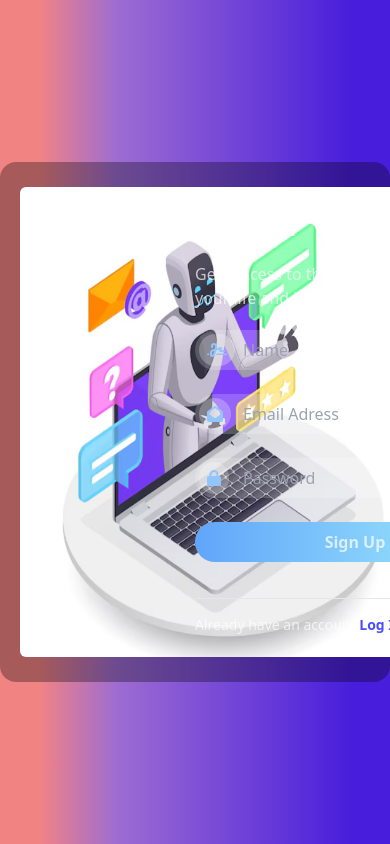
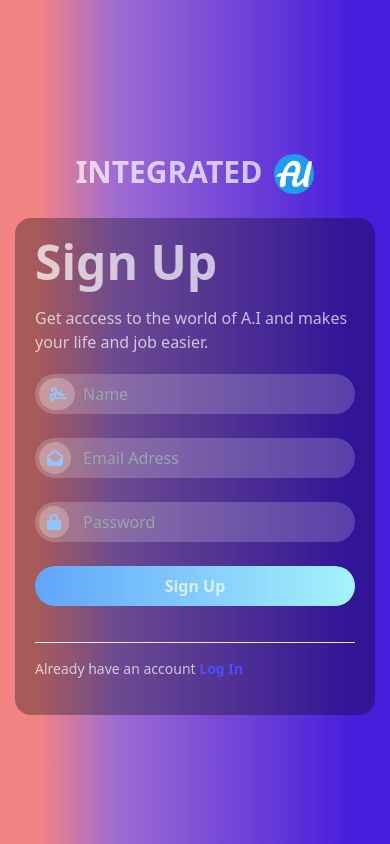
Before and after one commit to sandeep1162001/Integrated-AI, a Flask app: page /signup in a window 390 px wide; the page is wider, and only the part inside the window is pictured. Run offline with Flask 3, Linux system fonts and the light colour scheme; some libraries are stand-ins or nearby versions.

Commit message:
add responsive

```diff
--- a/templates/signup.html
+++ b/templates/signup.html
@@ -13,12 +13,19 @@
 
 <body>
     <div id="wrapper"
-        class="bg-gradient-to-r from-[#F28383] from-10% via-[#9D6CD2] via-30% to-[#481EDC] to-90% flex items-center justify-center h-screen">
+        class="bg-gradient-to-r from-[#F28383] from-10% via-[#9D6CD2] via-30% to-[#481EDC] to-90% flex flex-col items-center justify-center h-screen">
+        <header>
+            <a href="/home" class="m-6 cursor-pointer flex flex-row space-x-3">
+                <h1 class="text-[#FFFFFFB3] font-bold text-3xl">INTEGRATED</h1>
+                <img src="{{ url_for('static', filename='images/favicon.png') }}" alt="Integrate A.I"
+                    class="w-[40px]">
+            </a>
+        </header>
         <div id="container"
-            class="max-w-[1080pxpx] w-[960px] h-[520px] bg-[#00000050] grid grid-cols-2 items-center  p-5 rounded-2xl">
+            class="max-w-[1080pxpx] lg:w-[960px] lg:h-[520px] bg-[#00000050] grid grid-cols-1 lg:grid-cols-2 items-center  p-5 rounded-2xl">
             <!--left section-->
             <div id="left">
-                <img src="{{ url_for('static', filename='images/left.png') }}" alt="" class="max-w-[400px] h-[470px] p-0 rounded-md">
+                <img src="{{ url_for('static', filename='images/left.png') }}" alt="" class=" lg:max-w-[400px] lg:h-[470px] rounded-md hidden lg:flex">
             </div>
             <!--right section-->
             <div id="right" class="max-w-80 grid gap-5">
```
